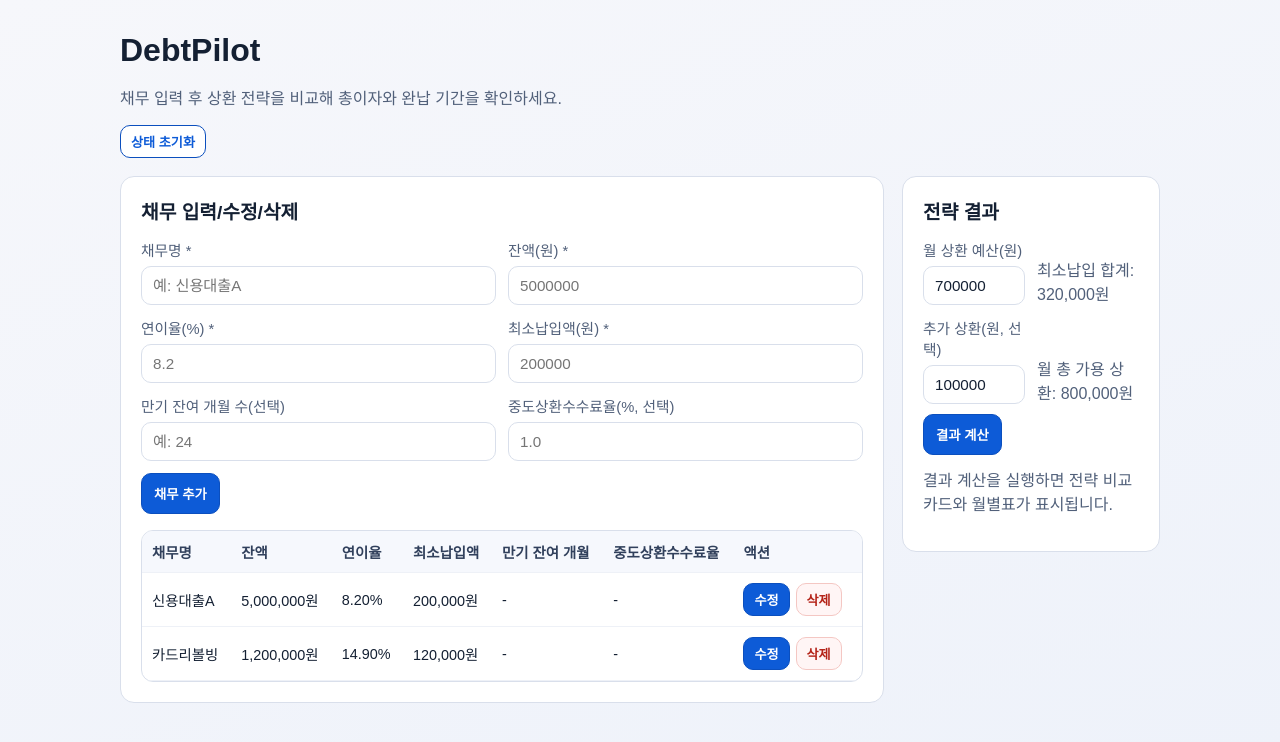
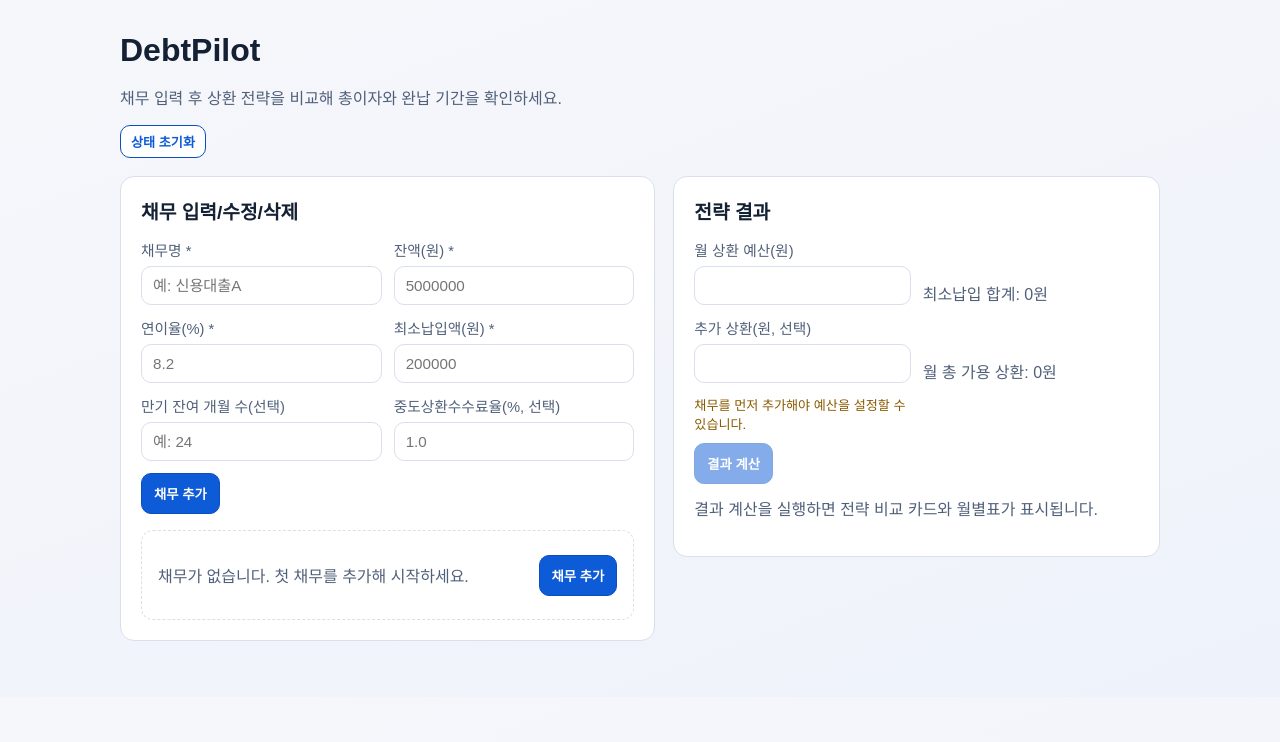
Before and after one commit to asusikai/loan-debt-planner, a Next.js app: page / in a window 1280 px wide. Shown: the top 742 px of the page. Built offline with nearby package versions, Linux system fonts and the light colour scheme.

Commit message:
refactor(page): 초기 채무 및 예산 상태 초기화 로직 수정, e2e 테스트 업데이트

```diff
--- a/src/app/page.tsx
+++ b/src/app/page.tsx
@@ -17,22 +17,7 @@ import { useDebtStorage } from "@/hooks/use-debt-storage";
 import { simulateStrategy } from "@/lib/repayment/engine";
 import type { EditableDebt, StrategyResult } from "@/types/repayment";
 
-const initialDebts: EditableDebt[] = [
-  {
-    id: "debt-1",
-    name: "신용대출A",
-    balance: 5000000,
-    annualRate: 0.082,
-    minimumPayment: 200000,
-  },
-  {
-    id: "debt-2",
-    name: "카드리볼빙",
-    balance: 1200000,
-    annualRate: 0.149,
-    minimumPayment: 120000,
-  },
-];
+const initialDebts: EditableDebt[] = [];
 
 const emptyForm: DebtFormValues = {
   name: "",
@@ -59,8 +44,8 @@ function HomePageContent() {
   const { pushToast } = useToast();
   const { debts, setDebts, upsertDebt, removeDebt } = useDebts(initialDebts);
   const [editingId, setEditingId] = useState<string | null>(null);
-  const [monthlyBudget, setMonthlyBudget] = useState("700000");
-  const [extraPayment, setExtraPayment] = useState("100000");
+  const [monthlyBudget, setMonthlyBudget] = useState("");
+  const [extraPayment, setExtraPayment] = useState("");
   const [selectedStrategy, setSelectedStrategy] = useState<"avalanche" | "snowball">(
     "avalanche",
   );
@@ -247,8 +232,8 @@ function HomePageContent() {
 
   function handleResetState() {
     setDebts(initialDebts);
-    setMonthlyBudget("700000");
-    setExtraPayment("100000");
+    setMonthlyBudget("");
+    setExtraPayment("");
     setResults(null);
     setErrorMessage("");
     setDebtPendingDeletion(null);
```
